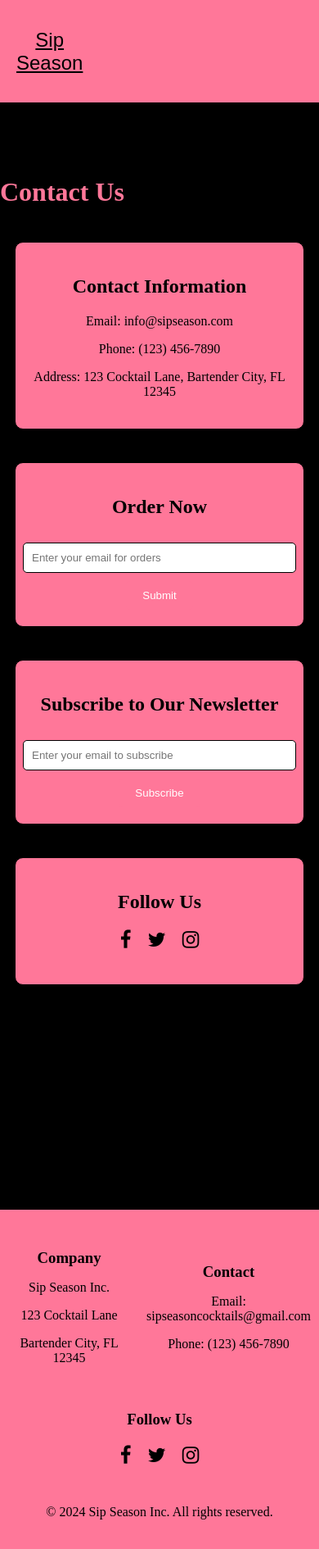
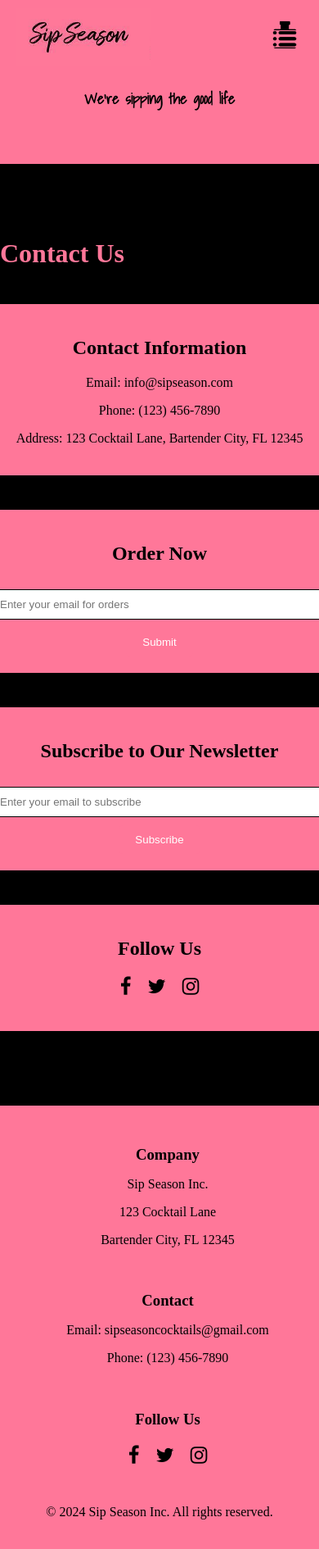
Before and after one commit to sz-kristof/cocktail, a Flask app: page /contacts in a window 390 px wide. Shown: the whole page at 82% size. Run offline with Flask 3, Linux system fonts and the light colour scheme.

Commit message:
add new stuff

```diff
--- a/app.py
+++ b/app.py
@@ -5,22 +5,22 @@ app = Flask(__name__)
 # Sample product data
 products = {
     'hot_or_not': {
-        'name': 'Hot or Not?! - O.b.G. Edition',
+        'name': 'Hot or Not?!',
         'description': 'This is a special one! Our podium cocktail at the Austrian Bartender Awards. Old brand. Old logo. Old bottle. The same popular taste and characteristics of: Vodka, Vermout and our Sangria-Blend with Cherry, Strawberry, Spices and much more... much more love! ...pssst, stock is selling out fast and will never be produced again in this form, so hurry and get yourself any of our Old but Gold cocktails.',
         'image': 'images/cocktail2.jpg'
     },
     'what_the_melon': {
-        'name': 'What the Melon?! - O.b.G. Edition',
+        'name': 'What the Melon?! ',
         'description': 'Old brand. Old logo. Old bottle. The same popular taste and characteristics of: Vodka, Watermelon, Lime, Mint.',
         'image': 'images/cocktail3.jpg'
     },
     'horny_bae': {
-        'name': 'Horny Bae - O.b.G. Edition',
+        'name': 'Horny Bae',
         'description': 'Old brand. Old logo. Old bottle. The same popular taste and characteristics of: White Rum, Cucumber, Pineapple, Almond, Melon.',
         'image': 'images/cocktail4.jpg'
     },
     'wet_ginger': {
-        'name': 'Wet Ginger - O.b.G. Edition',
+        'name': 'Wet Ginger',
         'description': 'Old brand. Old logo. Old bottle. The same popular taste and characteristics of: Gin, Ginger, Lemon, Cucumber, Pink Pepper.',
         'image': 'images/cocktail5.jpg'
     }
--- a/templates/contacts.html
+++ b/templates/contacts.html
@@ -65,6 +65,14 @@
         .social-icons a:hover {
             color: #ff5566;
         }
+
+        /* Mobile responsiveness */
+        @media (max-width: 600px) {
+            .contact-section {
+                width: 100%;
+                max-width: none;
+            }
+        }
     </style>
 </head>
 <body>
--- a/templates/footer.html
+++ b/templates/footer.html
@@ -80,4 +80,17 @@ footer .social-icons a {
         color: black;
     }
 
+    /* Mobile responsiveness */
+    @media (max-width: 600px) {
+        .footer-content {
+            flex-direction: column;
+            align-items: flex-start;
+        }
+
+        .footer-section {
+            padding: 10px 0;
+            width: 100%;
+            text-align: center;
+        }
+    }
 </style>
--- a/templates/header.html
+++ b/templates/header.html
@@ -1,10 +1,14 @@
 <header class="top-bar">
-<link href="https://fonts.googleapis.com/css2?family=Shadows+Into+Light&display=swap" rel="stylesheet">
-    <a href="{{ url_for('home') }}" class="logo">Sip Season</a>
+    <link href="https://fonts.googleapis.com/css2?family=Shadows+Into+Light&display=swap" rel="stylesheet">
+    <a href="{{ url_for('home') }}" class="logo">
+        <img src="{{ url_for('static', filename='images/logo.png') }}" alt="Sip Season Logo" class="logo-img">
+    </a>
     <div class="tagline">We're sipping the good life</div>
     <nav>
         <div class="dropdown">
-            <button class="dropbtn">Menu</button>
+            <button class="dropbtn">
+                <img src="{{ url_for('static', filename='images/menublack.png') }}" alt="Menu" class="menu-img">
+            </button>
             <div class="dropdown-content">
                 <a href="{{ url_for('products_route') }}">Products</a>
                 <a href="{{ url_for('aboutus') }}">About Us</a>
@@ -19,7 +23,6 @@
         </div>
     </nav>
 </header>
-
 
 <style>
     body, html {
@@ -40,17 +43,21 @@
     }
 
     .top-bar .logo {
-        font-size: 24px;
         margin-right: auto;
-        color: black;
+    }
+
+    .top-bar .logo .logo-img {
+        height: 70px;
     }
 
     .top-bar .tagline {
-        font-size: 18px;
+        font-size: 20px;
         text-align: center;
         flex: 2;
         margin-left: 350px;
         color: black;
+        font-family: 'Shadows Into Light', sans-serif;
+        font-weight: bold;
     }
 
     .top-bar nav {
@@ -77,17 +84,23 @@
 
     .dropbtn {
         background-color: #ff7799;
-        color: black;
-        padding: 10px;
-        font-size: 16px;
+        padding: 0;
         border: none;
         cursor: pointer;
         border-radius: 5px;
         transition: background-color 0.3s;
+        display: flex;
+        align-items: center;
+        justify-content: center;
     }
 
     .dropbtn:hover {
         background-color: #ff5566;
+    }
+
+    .menu-img {
+        width: 40px;
+        height: 35px;
     }
 
     .dropdown-content {
@@ -165,4 +178,33 @@
         font-size: 20px;
     }
 
+    /* Mobile responsiveness */
+    @media (max-width: 600px) {
+        .top-bar {
+            flex-direction: column;
+            align-items: center;
+        }
+
+        .top-bar .logo,
+        .top-bar .tagline,
+        .top-bar nav {
+            margin-bottom: 10px;
+        }
+
+        .top-bar .tagline {
+            margin: 10px 0;
+            font-size: 18px;
+            text-align: center;
+        }
+
+        .dropdown {
+            bottom: 120px;
+            right: 2px;
+        }
+
+        .dropbtn {
+            top: 10px;
+            right: 20px;
+        }
+    }
 </style>
--- a/templates/products.html
+++ b/templates/products.html
@@ -93,6 +93,7 @@
         .product-image-container:hover .order-btn {
             display: block;
         }
+
     </style>
 </head>
 <body>
```
Also changed, not shown: static/images/insta.png (added), static/images/logo.png (added), static/images/menublack.png (added). Lines whose indentation alone changed are shown as unchanged.
